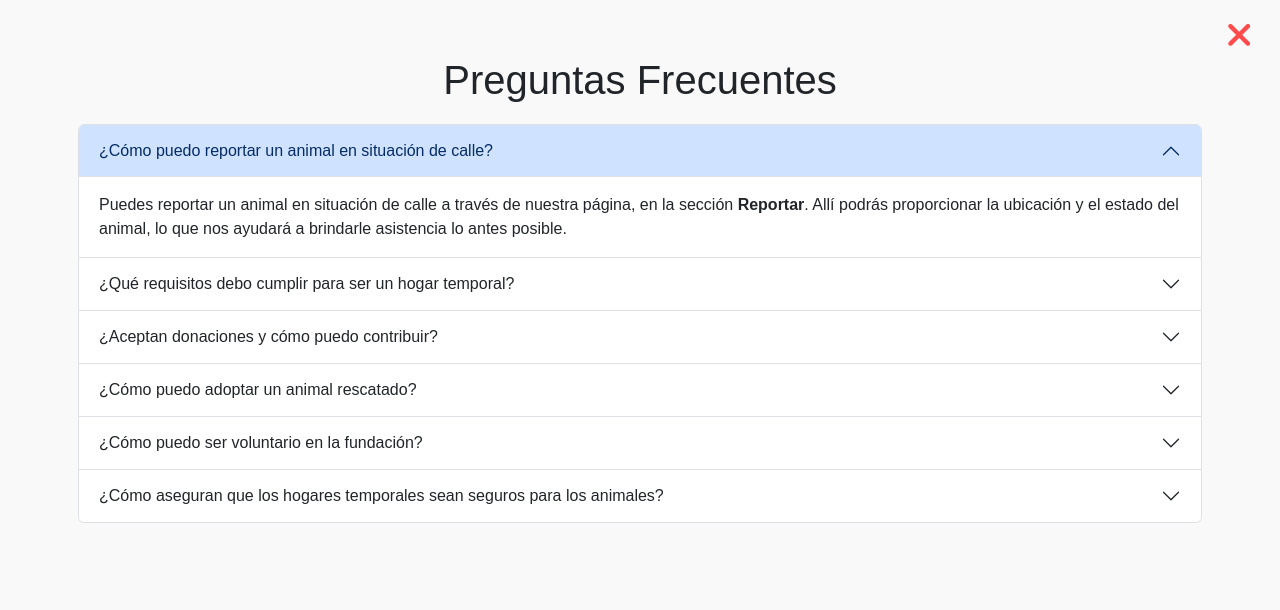
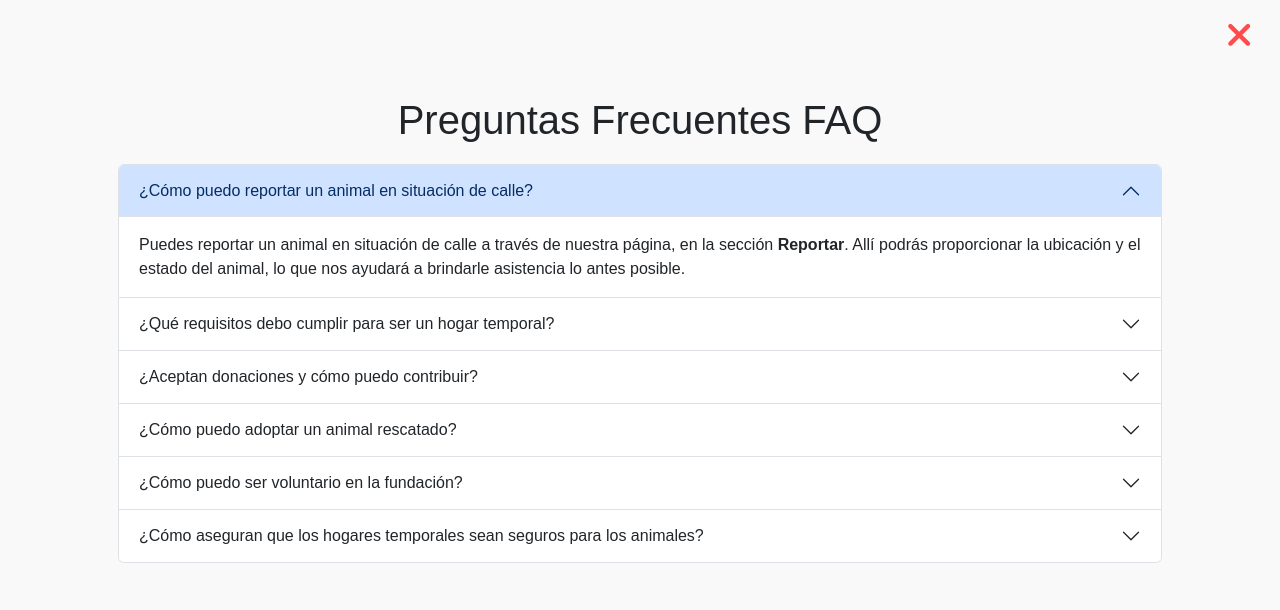
Before and after one commit to j0t4inc0de/hogardepatas, a Django app: page /hogardepatas/faq/ in a window 1280 px wide. Shown: the top 610 px of the page. Run offline with Django 5.2, Linux system fonts and the light colour scheme.

Commit message:
Refactor faq_page.html to update FAQ section heading and container padding

```diff
--- a/templates/faq_page.html
+++ b/templates/faq_page.html
@@ -30,8 +30,8 @@
             <i class="fa-solid fa-xmark"></i>
         </a>
     </div>
-    <div class="container mt-5 p-2">
-        <h1 class="text-center text-dark">Preguntas Frecuentes</h1>
+    <div class="container mt-5 p-5">
+        <h1 class="text-center text-dark">Preguntas Frecuentes FAQ</h1>
         <!-- Preguntas y respuestas -->
         <div class="accordion" id="faqAccordion">
 
```
